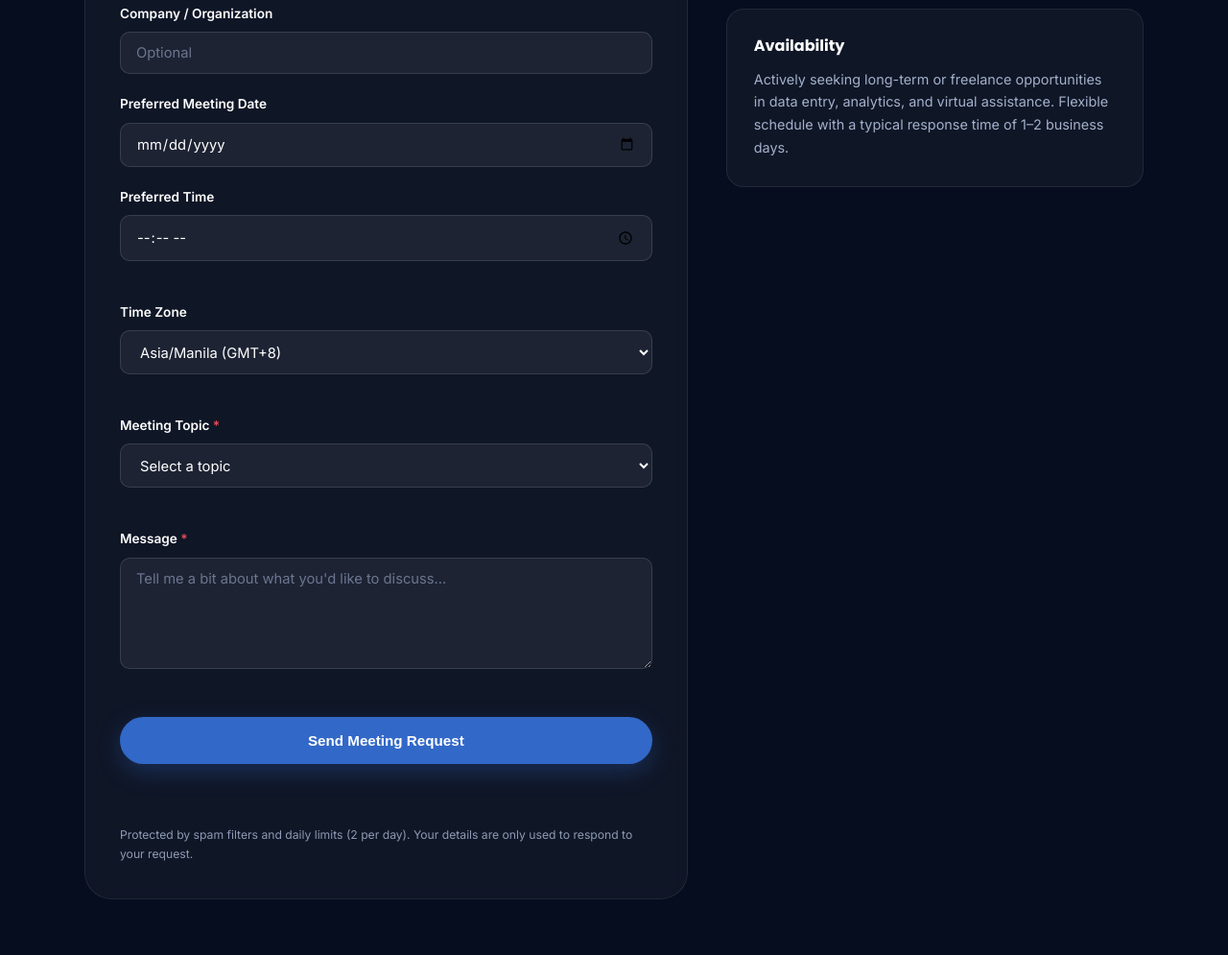
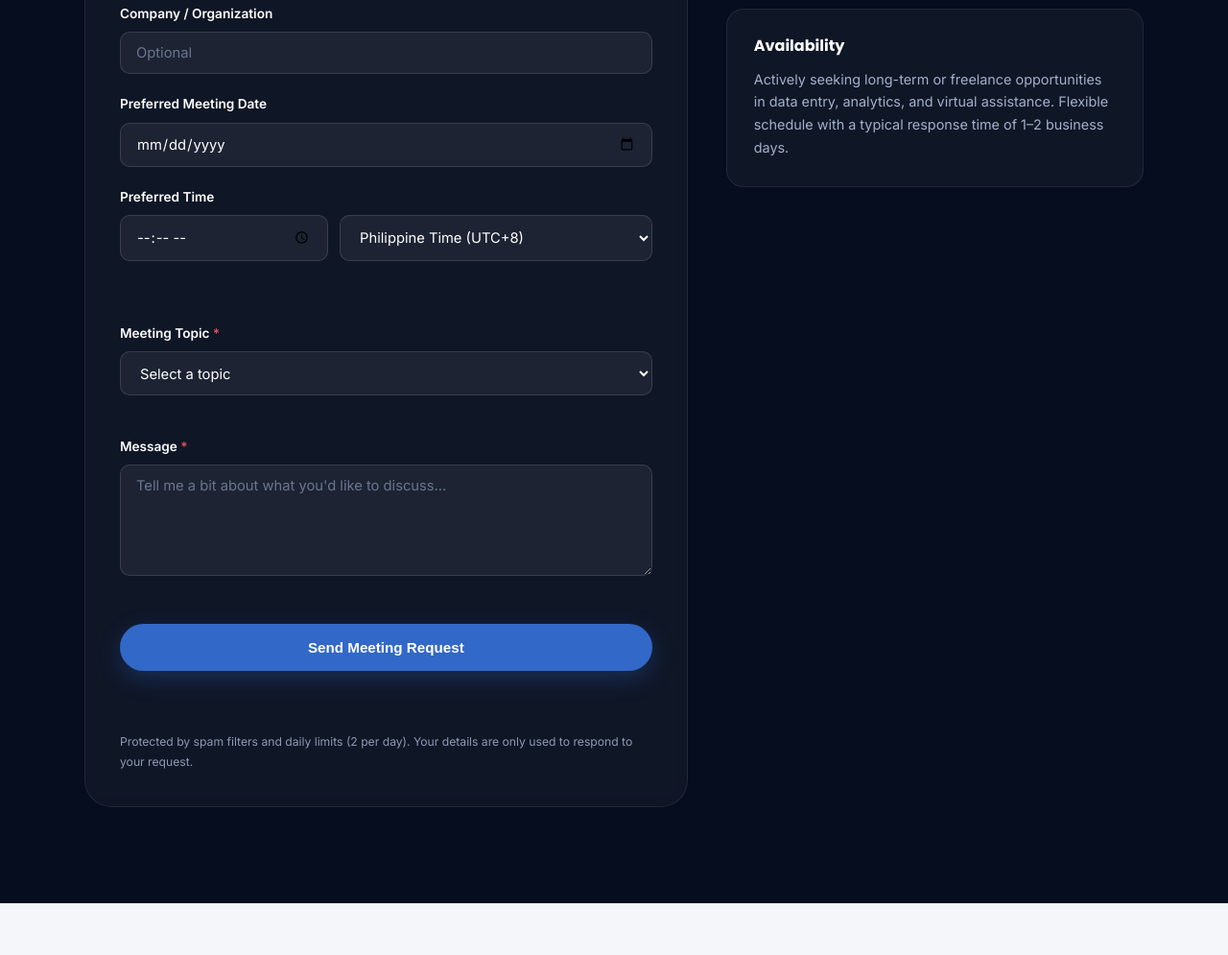
Before and after one commit to mozart2319/kenth-danes-portfolio, a website: page index.html in a window 1280 px wide. Shown: the part 6887-7882 px from the top of the page at 96% size. Drawn offline with Linux system fonts and the light colour scheme; no server answers.

Commit message:
Combine time zone with preferred time and use plain time zone names

```diff
--- a/index.html
+++ b/index.html
@@ -586,31 +586,30 @@
 
   <div class="form-row">
     <label for="time">Preferred Time</label>
-    <input type="time" id="time" name="time">
+    <div class="form-row-split">
+      <input type="time" id="time" name="time" aria-describedby="err-time">
+      <label for="timezone" class="visually-hidden">Time zone</label>
+      <select id="timezone" name="timezone" aria-describedby="err-timezone">
+        <option value="Asia/Manila" selected>Philippine Time (UTC+8)</option>
+        <option value="UTC">Coordinated Universal Time (UTC)</option>
+        <option value="Pacific/Honolulu">Hawaii Time (UTC-10)</option>
+        <option value="America/Anchorage">Alaska Time (UTC-9)</option>
+        <option value="America/Los_Angeles">Pacific Time (UTC-8)</option>
+        <option value="America/Denver">Mountain Time (UTC-7)</option>
+        <option value="America/Chicago">Central Time (UTC-6)</option>
+        <option value="America/New_York">Eastern Time (UTC-5)</option>
+        <option value="America/Sao_Paulo">Brasilia Time (UTC-3)</option>
+        <option value="Europe/London">London Time (UTC+0)</option>
+        <option value="Europe/Paris">Paris Time (UTC+1)</option>
+        <option value="Asia/Dubai">Dubai Time (UTC+4)</option>
+        <option value="Asia/Bangkok">Bangkok Time (UTC+7)</option>
+        <option value="Asia/Singapore">Singapore Time (UTC+8)</option>
+        <option value="Asia/Tokyo">Tokyo Time (UTC+9)</option>
+        <option value="Australia/Sydney">Sydney Time (UTC+10)</option>
+        <option value="Pacific/Auckland">Auckland Time (UTC+12)</option>
+      </select>
+    </div>
     <span class="error-msg" id="err-time"></span>
-  </div>
-
-  <div class="form-row">
-    <label for="timezone">Time Zone</label>
-    <select id="timezone" name="timezone">
-      <option value="Asia/Manila" selected>Asia/Manila (GMT+8)</option>
-      <option value="UTC">UTC (GMT+0)</option>
-      <option value="Pacific/Honolulu">Pacific/Honolulu (GMT-10)</option>
-      <option value="America/Anchorage">America/Anchorage (GMT-9)</option>
-      <option value="America/Los_Angeles">America/Los_Angeles (GMT-8)</option>
-      <option value="America/Denver">America/Denver (GMT-7)</option>
-      <option value="America/Chicago">America/Chicago (GMT-6)</option>
-      <option value="America/New_York">America/New_York (GMT-5)</option>
-      <option value="America/Sao_Paulo">America/Sao_Paulo (GMT-3)</option>
-      <option value="Europe/London">Europe/London (GMT+0)</option>
-      <option value="Europe/Paris">Europe/Paris (GMT+1)</option>
-      <option value="Asia/Dubai">Asia/Dubai (GMT+4)</option>
-      <option value="Asia/Bangkok">Asia/Bangkok (GMT+7)</option>
-      <option value="Asia/Singapore">Asia/Singapore (GMT+8)</option>
-      <option value="Asia/Tokyo">Asia/Tokyo (GMT+9)</option>
-      <option value="Australia/Sydney">Australia/Sydney (GMT+10)</option>
-      <option value="Pacific/Auckland">Pacific/Auckland (GMT+12)</option>
-    </select>
     <span class="error-msg" id="err-timezone"></span>
   </div>
 
--- a/style.css
+++ b/style.css
@@ -745,6 +745,15 @@ img { max-width: 100%; display: block; }
   backdrop-filter: blur(8px);
 }
 .form-row { display: grid; gap: 8px; }
+.form-row-split { display: grid; grid-template-columns: 1fr 1.5fr; gap: 12px; }
+.visually-hidden {
+  position: absolute;
+  width: 1px;
+  height: 1px;
+  overflow: hidden;
+  clip: rect(0 0 0 0);
+  white-space: nowrap;
+}
 .form-row label {
   font-size: 0.85rem;
   font-weight: 600;
@@ -960,6 +969,7 @@ img { max-width: 100%; display: block; }
 }
 
 @media (max-width: 760px) {
+  .form-row-split { grid-template-columns: 1fr; }
   .main-nav {
     position: absolute;
     top: 100%;
```
